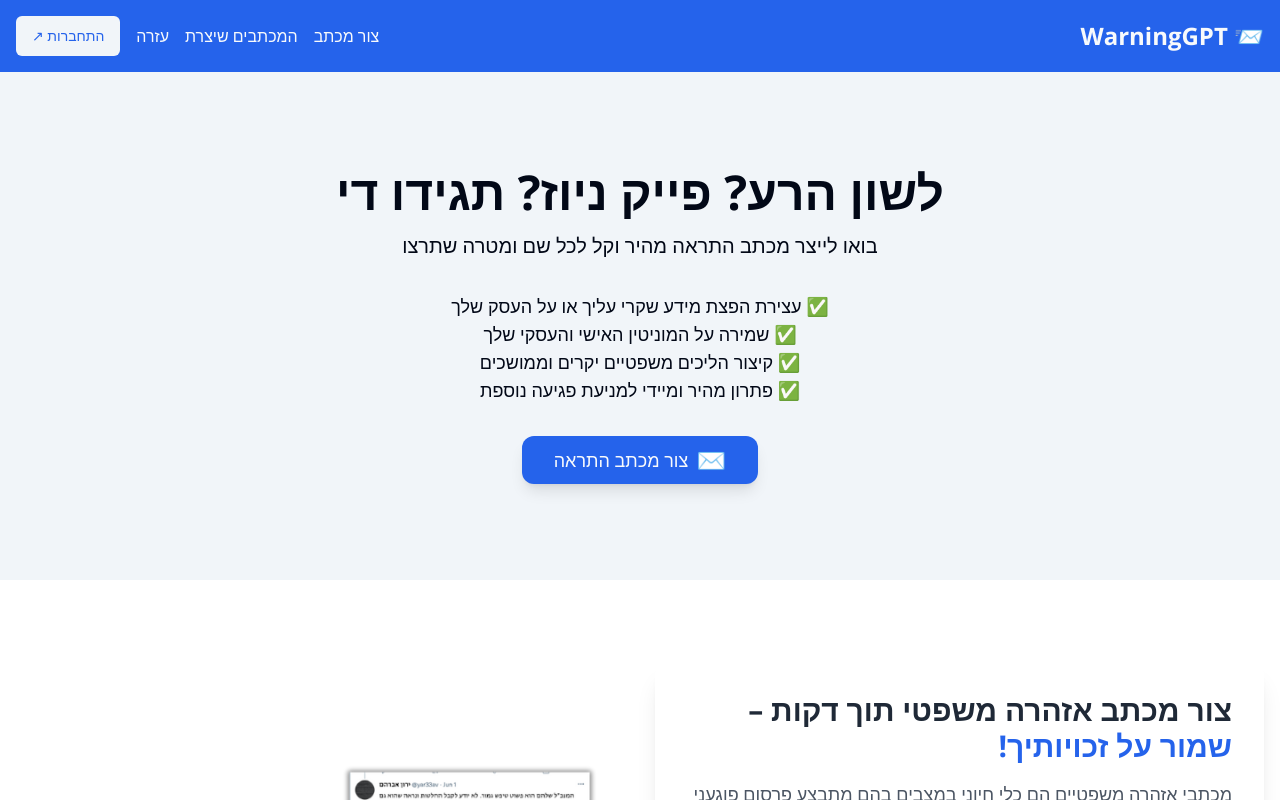
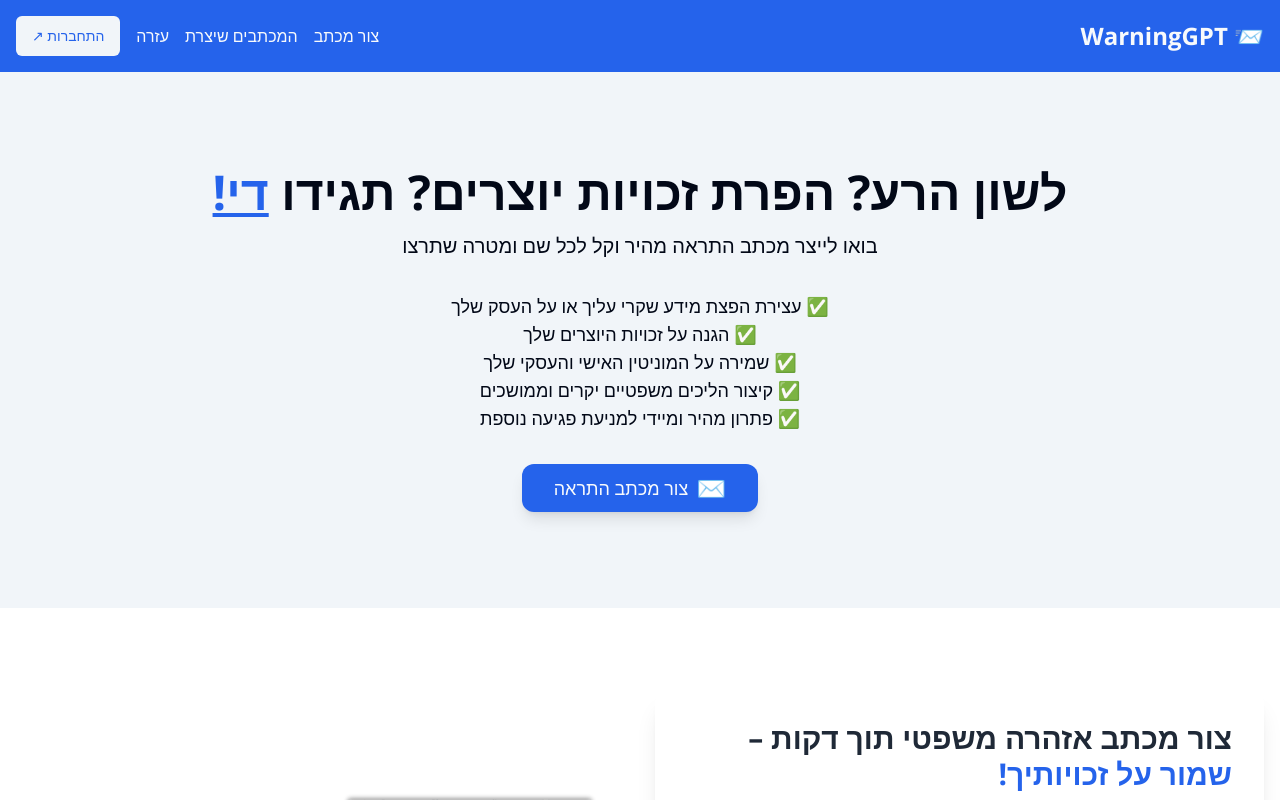
Before and after one commit to ronka/warning-letter-gpt, a Next.js app: page / in a window 1280 px wide. Shown: the top 800 px of the page. Built offline with nearby package versions, Linux system fonts and the light colour scheme; no server answers.

Commit message:
change header copy

```diff
--- a/components/home/Hero.tsx
+++ b/components/home/Hero.tsx
@@ -5,7 +5,8 @@
     <section className="bg-muted py-12 md:py-24">
       <div className="container mx-auto px-4 text-center">
         <h1 className="text-4xl md:text-5xl font-bold mb-4">
-          לשון הרע? פייק ניוז? תגידו די
+          לשון הרע? הפרת זכויות יוצרים? תגידו{" "}
+          <span className="text-primary underline">די!</span>
         </h1>
         <p className="text-xl mb-8">
           בואו לייצר מכתב התראה מהיר וקל לכל שם ומטרה שתרצו
@@ -13,6 +14,7 @@
 
         <ul className="text-lg mb-8">
           <li>✅ עצירת הפצת מידע שקרי עליך או על העסק שלך</li>
+          <li>✅ הגנה על זכויות היוצרים שלך</li>
           <li>✅ שמירה על המוניטין האישי והעסקי שלך</li>
           <li>✅ קיצור הליכים משפטיים יקרים וממושכים</li>
           <li>✅ פתרון מהיר ומיידי למניעת פגיעה נוספת</li>
```
